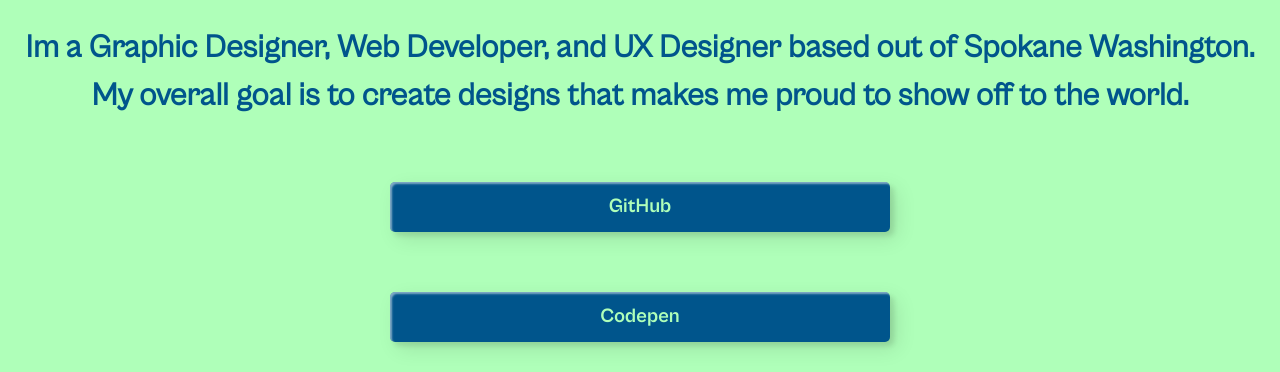
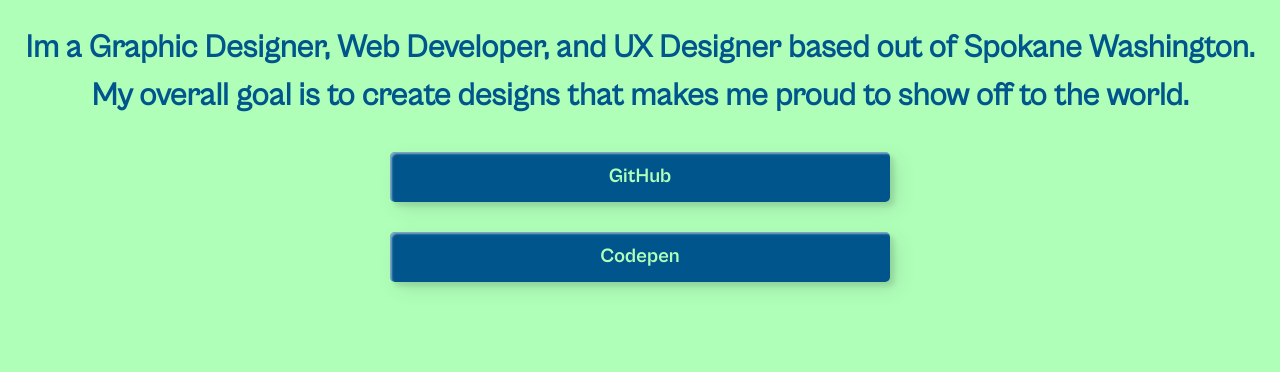
Before and after one commit to ezitodesign/My-Website, a plain HTML site: page index.html in a window 1280 px wide. Shown: the part 448-820 px from the top of the page. Drawn offline with Linux system fonts and the light colour scheme.

Commit message:
1/31/23_Edit_4
Try again

```diff
--- a/css/styles.css
+++ b/css/styles.css
@@ -54,7 +54,7 @@
     height: 40px;
     color:#afffb9;
     border-radius: 5px;
-    padding: 10px 25px;
+    padding:0;
     font-family: 'CabinetGrotesk-Bold', sans-serif;
     font-size: 15px;
     background: transparent;
@@ -66,7 +66,7 @@
      7px 7px 20px 0px rgba(0,0,0,.1),
      4px 4px 5px 0px rgba(0,0,0,.1);
     outline: none;
-    margin: 30px;
+    margin-bottom: 30px;
     font-size: 20px;
   }
   .btn-3 {
```
